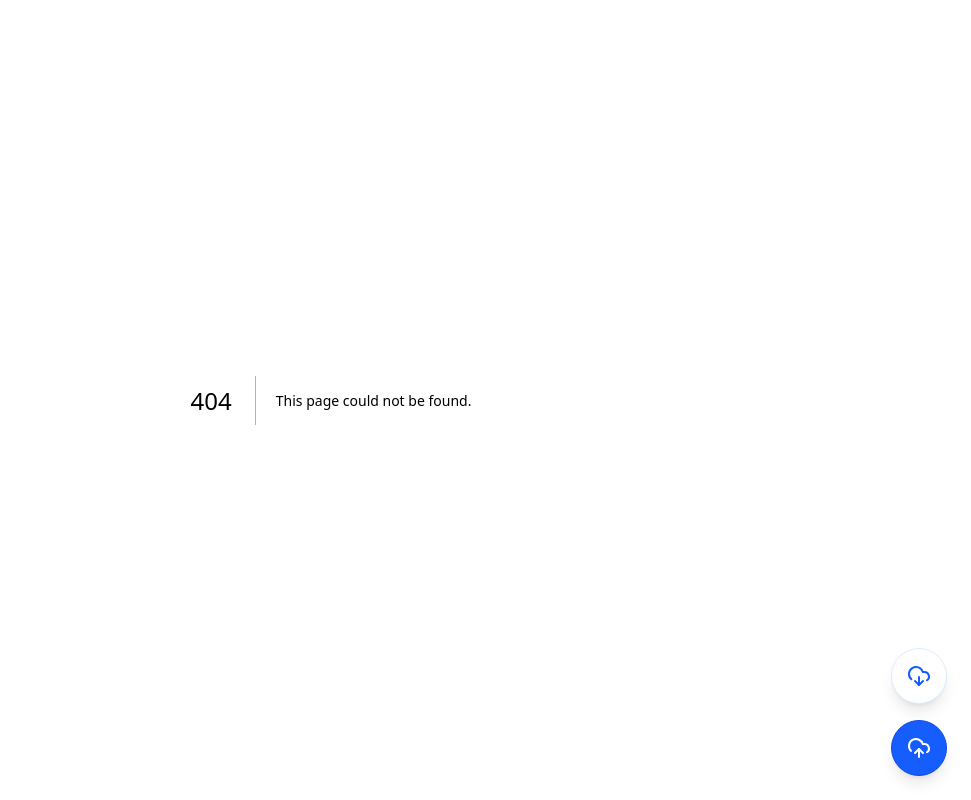
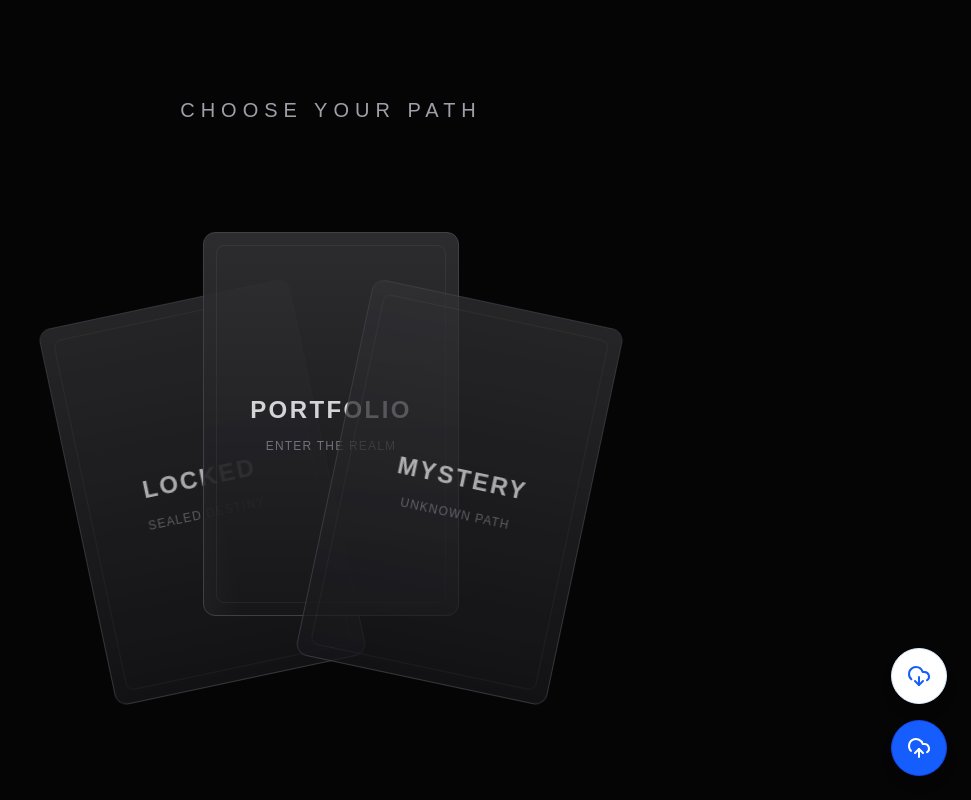
Before and after one commit to BestXin-lllpmqlll/MyWeb, a Next.js app in the folder web/: page /selection in a window 1280 px wide. Before the commit this address had no page. Shown: the whole page, without its empty margins (309-1280 px from the left). Built offline with nearby package versions, Linux system fonts and the light colour scheme.

Commit message:
Auto commit from web UI

```diff
--- a/web/src/app/globals.css
+++ b/web/src/app/globals.css
@@ -59,7 +59,7 @@
     height: 300vmax;
     opacity: 1;
     backdrop-filter: blur(32px);
-    background-color: rgba(255, 255, 255, 1);
+    background-color: rgba(0, 0, 0, 1);
   }
 }
 
@@ -114,6 +114,28 @@
   transform: translateZ(-500px);
 }
 
+@keyframes card-enter {
+  from {
+    opacity: 0;
+    margin-top: 150px;
+  }
+  to {
+    opacity: 1;
+    margin-top: 0;
+  }
+}
+
+@keyframes shimmer {
+  100% {
+    transform: translateX(100%) skewX(12deg);
+  }
+}
+
+@keyframes flash {
+  0% { opacity: 1; }
+  100% { opacity: 0; }
+}
+
 @media (prefers-color-scheme: dark) {
   :root {
     --background: #0a0a0a;
--- a/web/src/app/page.tsx
+++ b/web/src/app/page.tsx
@@ -7,7 +7,7 @@ import Typewriter from "@/components/Typewriter";
 
 export default function Home() {
   return (
-    <LongPressScreen href="/main">
+    <LongPressScreen href="/selection">
       {(isPressing: boolean, isSuccess: boolean) => (
         <div className="flex min-h-[100dvh] flex-col items-center justify-center overflow-hidden relative w-full perspective-1000 bg-black">
           <DeviceTiltText
--- /dev/null
+++ b/web/src/app/selection/page.tsx
@@ -0,0 +1,98 @@
+"use client";
+
+import { useState, useEffect } from "react";
+import { useRouter } from "next/navigation";
+
+export default function SelectionPage() {
+  const router = useRouter();
+  const [mounted, setMounted] = useState(false);
+  const [selectedCard, setSelectedCard] = useState<number | null>(null);
+
+  useEffect(() => {
+    setMounted(true);
+  }, []);
+
+  const handleSelect = (id: number, route: string | null) => {
+    if (!route || selectedCard !== null) return;
+    setSelectedCard(id);
+
+    setTimeout(() => {
+      router.push(route);
+    }, 1200); // 1.2s delay for the card to shine and expand
+  };
+
+  const cards = [
+    { id: 0, title: "LOCKED", desc: "Sealed Destiny", route: null, baseTransform: "rotate(-12deg) translateX(-140px) translateY(40px)" },
+    { id: 1, title: "PORTFOLIO", desc: "Enter The Realm", route: "/main", baseTransform: "rotate(0deg) translateX(0px) translateY(0px)" },
+    { id: 2, title: "MYSTERY", desc: "Unknown Path", route: null, baseTransform: "rotate(12deg) translateX(140px) translateY(40px)" },
+  ];
+
+  return (
+    <div className="relative min-h-[100dvh] w-full bg-[#050505] overflow-hidden flex flex-col items-center justify-center">
+
+      <div className={`absolute top-24 transition-opacity duration-1000 ${mounted && selectedCard === null ? "opacity-100" : "opacity-0"}`}>
+        <h1 className="text-zinc-400 text-sm sm:text-xl tracking-[0.3em] uppercase font-light text-center">Choose Your Path</h1>
+      </div>
+
+      <div className="relative w-full max-w-4xl h-[500px] flex items-center justify-center mt-12">
+        {cards.map((card, i) => {
+          const isSelected = selectedCard === card.id;
+          const isNotSelected = selectedCard !== null && !isSelected;
+
+          return (
+            <div
+              key={card.id}
+              className="absolute transition-all duration-700 ease-out"
+              style={{
+                transform: isSelected
+                  ? "rotate(0deg) translateX(0px) translateY(-40px) scale(1.2)"
+                  : card.baseTransform,
+                zIndex: isSelected ? 50 : 10,
+                opacity: isNotSelected ? 0 : 1,
+                animation: mounted && selectedCard === null ? `card-enter 0.8s cubic-bezier(0.16, 1, 0.3, 1) ${i * 0.15}s both` : "none",
+              }}
+            >
+              <div
+                onClick={() => handleSelect(card.id, card.route)}
+                className={`w-48 sm:w-64 h-72 sm:h-96 rounded-xl border flex flex-col items-center justify-center p-6 text-center transition-all duration-300 relative overflow-hidden group
+                  ${isSelected
+                    ? "border-white shadow-[0_0_60px_rgba(255,255,255,0.4)] bg-zinc-900"
+                    : `border-zinc-700 bg-zinc-900/90 ${card.route ? 'hover:border-zinc-300 hover:bg-zinc-800 hover:-translate-y-6 hover:rotate-0 hover:z-40 hover:shadow-[0_20px_40px_rgba(0,0,0,0.5)] cursor-pointer' : 'hover:border-red-900/50 hover:bg-black cursor-not-allowed opacity-80 hover:opacity-100 hover:-translate-y-2'}`
+                  }
+                `}
+              >
+                {/* Background Gradient */}
+                <div className="absolute inset-0 bg-gradient-to-b from-white/10 to-transparent pointer-events-none"></div>
+
+                {/* Inner Frame */}
+                <div className={`absolute inset-3 border rounded-lg pointer-events-none transition-colors duration-500
+                  ${isSelected ? "border-white/40 animate-pulse" : "border-white/5 group-hover:border-white/20"}
+                `}></div>
+
+                {/* Content */}
+                <div className={`transition-all duration-500 ${isSelected ? "scale-110" : "scale-100"}`}>
+                  <h2 className={`text-xl sm:text-2xl font-bold tracking-widest mb-3 transition-colors ${isSelected ? "text-white" : "text-zinc-300 group-hover:text-white"}`}>
+                    {card.title}
+                  </h2>
+                  <p className={`text-[10px] sm:text-xs uppercase tracking-widest transition-colors ${isSelected ? "text-zinc-300" : "text-zinc-500 group-hover:text-zinc-400"}`}>
+                    {card.desc}
+                  </p>
+                </div>
+
+                {/* Shine Effect on Hover (only for valid route) */}
+                {card.route && !isSelected && (
+                  <div className="absolute inset-0 -translate-x-full group-hover:animate-[shimmer_1.5s_infinite] bg-gradient-to-r from-transparent via-white/10 to-transparent skew-x-12 pointer-events-none"></div>
+                )}
+
+                {/* Flash Effect on Select */}
+                {isSelected && (
+                  <div className="absolute inset-0 bg-white animate-[flash_1.2s_ease-out_forwards] pointer-events-none"></div>
+                )}
+              </div>
+            </div>
+          );
+        })}
+      </div>
+    </div>
+  );
+}
```
